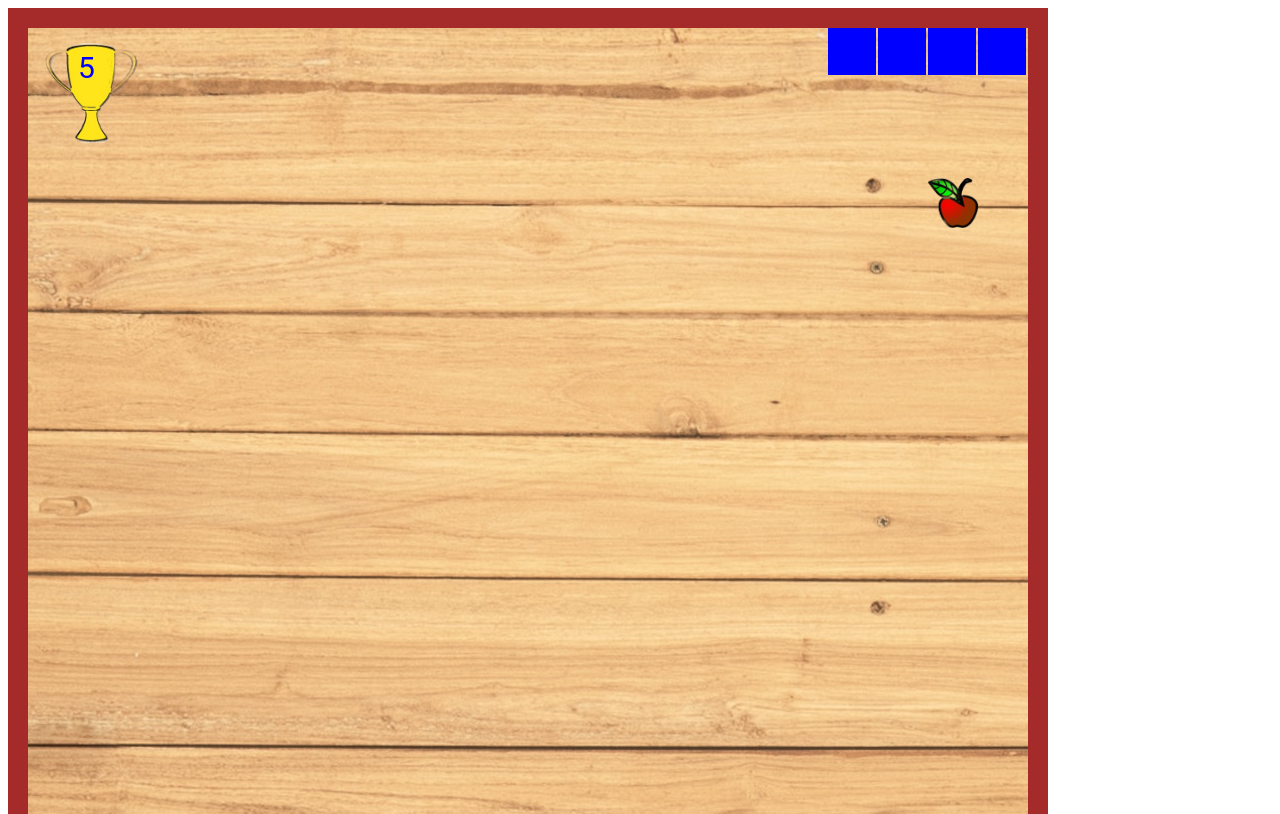
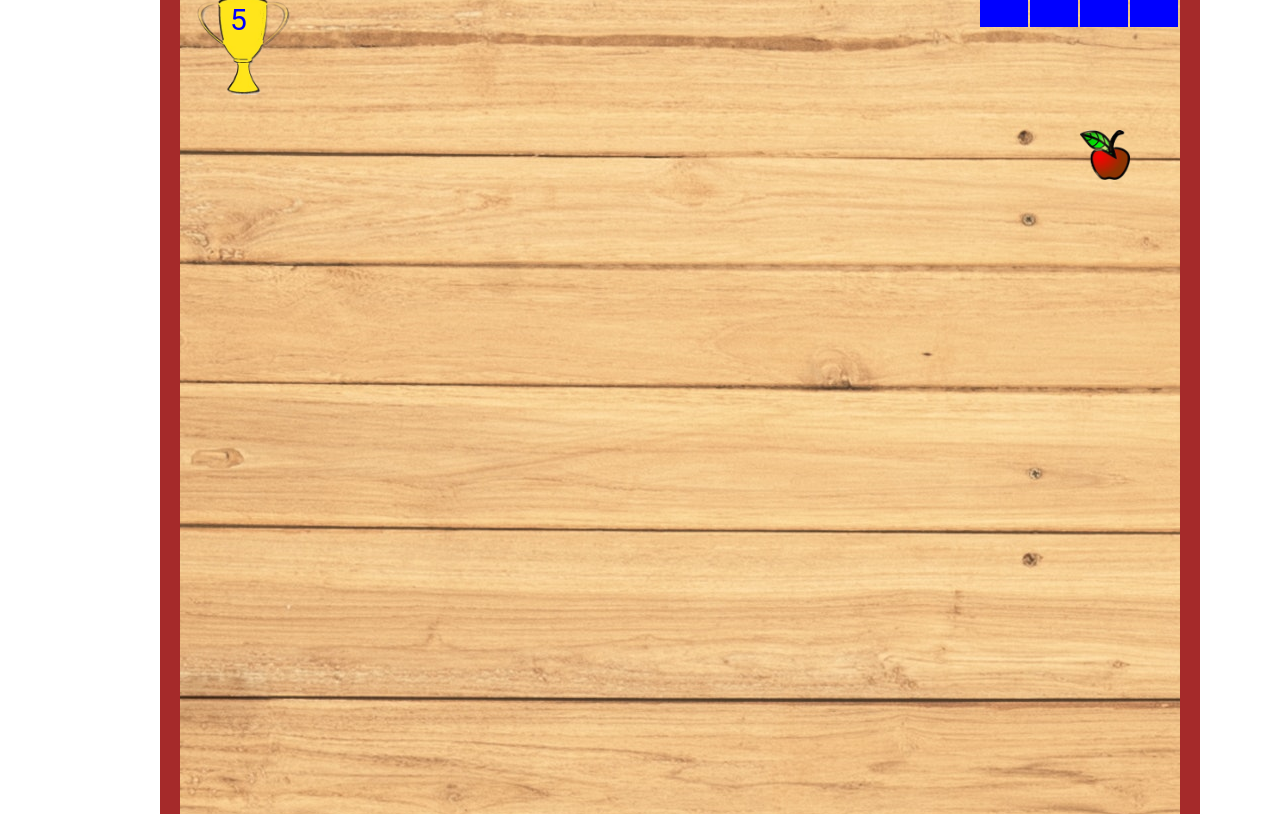
Before and after one commit to Kshitij-24/Snake-Game, a plain HTML site: page index.html in a window 1280 px wide. Shown: the top 814 px of the page. Drawn offline with Linux system fonts and the light colour scheme.

Commit message:
Update index.html

```diff
--- a/index.html
+++ b/index.html
@@ -10,9 +10,16 @@
             margin: 20px;
             }
 
-            #mycanvas{
+             #mycanvas{
                 background-image: url("images2.jpg");
                 border: 20px solid brown;
+                position: absolute;
+	            width: 1000px;
+	            height: 1000px;
+	            left: 50%;
+	            top: 20%;
+	            margin-left: -480px;
+	            margin-top: -200px;
             }
         </style>
     </head>
```
